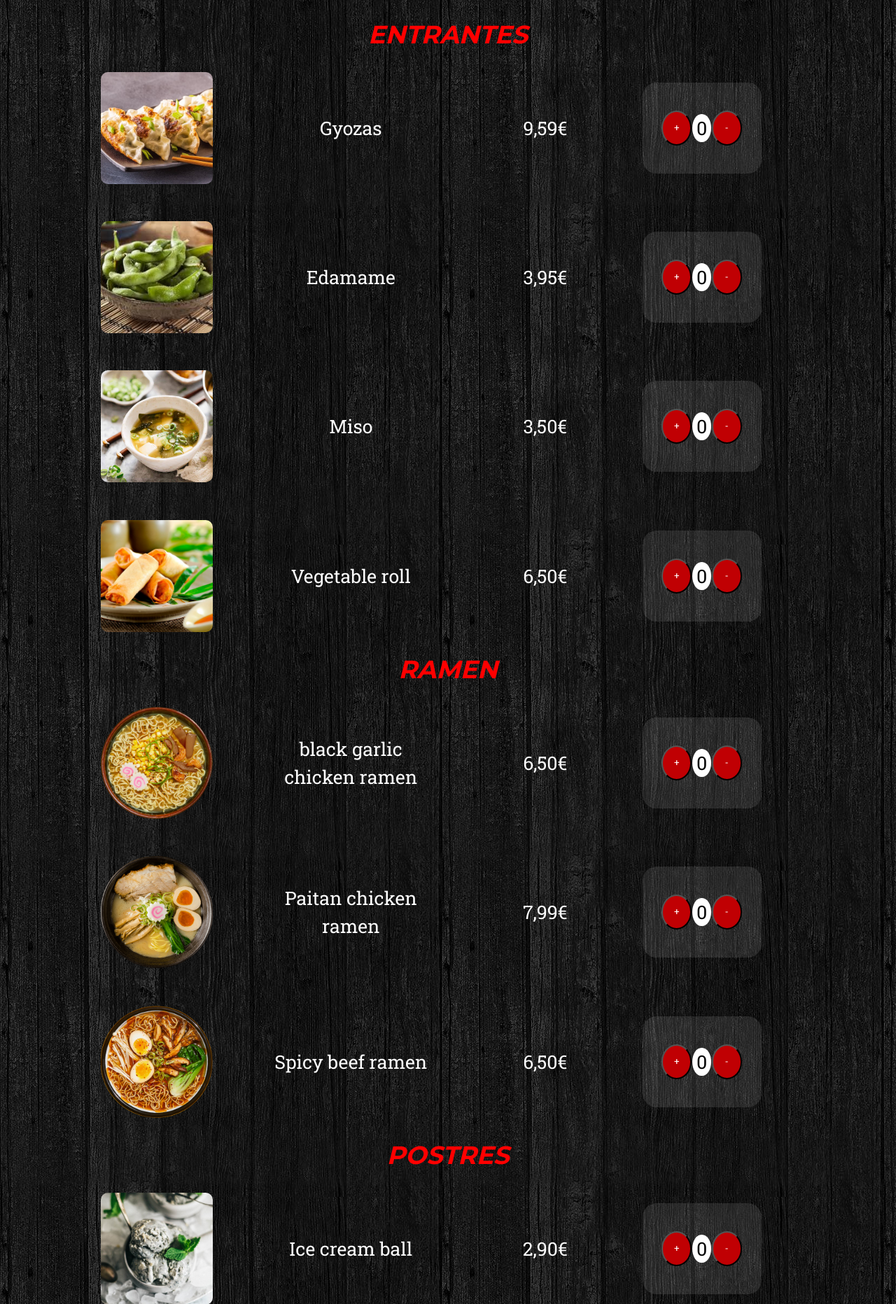
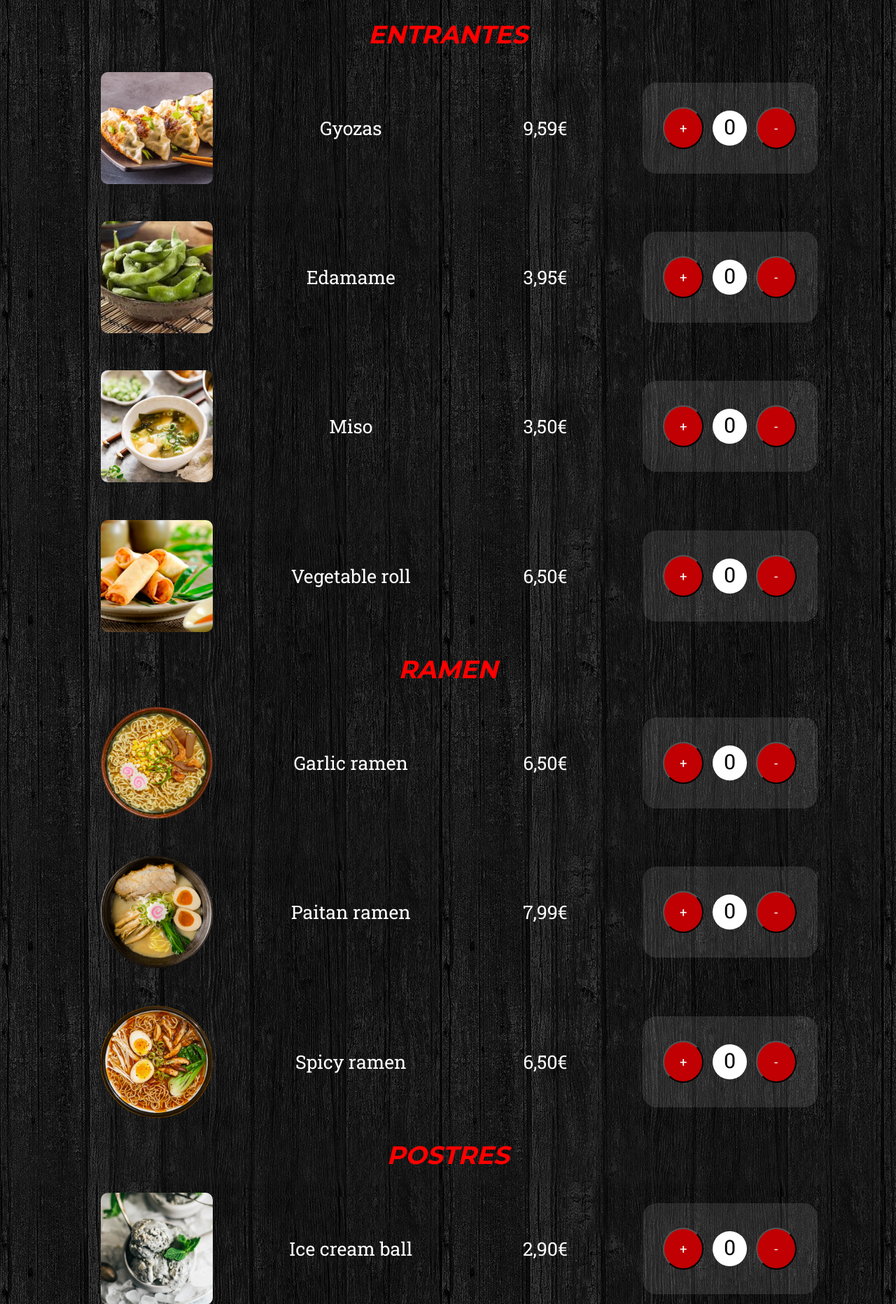
Before and after one commit to RaulGit123/ProyectoDW2, a PHP site: page /prueba/web/pedidos.html in a window 1280 px wide. Shown: the part 154-2017 px from the top of the page at 70% size. Run offline with PHP 8.4, Linux system fonts and the light colour scheme; some libraries are stand-ins or nearby versions.

Commit message:
Cambios en el css para tablet y Pc + los nombres de los ramen

```diff
--- a/web/pedidos.html
+++ b/web/pedidos.html
@@ -91,7 +91,7 @@
                     <div class="dishes ramen grid">
                         <div class="item item-1"><img class="img" src="img/platos/black-garlic-chicken-ramen.png"
                                 alt="logo" /></div>
-                        <div class="item item-2">black garlic chicken ramen</div>
+                        <div class="item item-2">Garlic ramen</div>
                         <div class="item item-3">6,50€</div>
                         <div class="item item-4" id="5">
                             <button class="btoMa" name="button">+</button>
@@ -102,7 +102,7 @@
                     <div class="dishes ramen grid">
                         <div class="item item-1"><img class="img" src="img/platos/paitan-chicken-ramen.png"
                                 alt="logo" /></div>
-                        <div class="item item-2">Paitan chicken ramen</div>
+                        <div class="item item-2">Paitan ramen</div>
                         <div class="item item-3">7,99€</div>
                         <div class="item item-4" id="6">
                             <button class="btoMa" name="button">+</button>
@@ -113,7 +113,7 @@
                     <div class="dishes ramen grid">
                         <div class="item item-1"><img class="img" src="img/platos/spicy-beef-ramen.png" alt="logo" />
                         </div>
-                        <div class="item item-2">Spicy beef ramen</div>
+                        <div class="item item-2">Spicy ramen</div>
                         <div class="item item-3">6,50€</div>
                         <div class="item item-4" id="7">
                             <button class="btoMa" name="button">+</button>
--- a/web/styles/orders.css
+++ b/web/styles/orders.css
@@ -7,11 +7,11 @@
 .item {
   color: white;
   padding: 1em;
-  font-size: 10pt;
+  font-size: 0.85em;
 }
 
 .img {
-  width: 5rem;
+  width: 4.2rem;
   height: 5rem;
   -o-object-fit: cover;
      object-fit: cover;
@@ -28,7 +28,7 @@
   flex-direction: column;
   align-items: center;
   justify-content: center;
-  width: 80px;
+  width: 65px;
   height: 100px;
   border-radius: 20px;
   background-color: rgba(255, 255, 255, 0.1);
@@ -38,14 +38,15 @@
   background-color: white;
   color: black;
   border-radius: 20px;
-  width: 80px;
+  width: 70px;
+  text-align: center;
 }
 
 .btoMa {
   color: white;
   font-size: 10pt;
   margin: 3px;
-  width: 80px;
+  width: 70px;
   height: 30px;
   border-radius: 20px 20px 0 0;
   background-color: rgb(192, 0, 3);
@@ -55,7 +56,7 @@
   color: white;
   font-size: 10pt;
   margin: 3px;
-  width: 80px;
+  width: 70px;
   height: 30px;
   border-radius: 0 0 20px 20px;
   background-color: rgb(192, 0, 3);
@@ -183,6 +184,38 @@ header .btn {
 
 @media (min-width: 768px) {
   .img {
+    width: 7rem;
+    height: 7rem;
+    -o-object-fit: cover;
+       object-fit: cover;
+    border-radius: 10px;
+  }
+  .item {
+    color: white;
+    padding: 1em;
+    font-size: 15pt;
+  }
+  .item-4 {
+    width: 130px;
+    height: 110px;
+    display: flex;
+  }
+  .cantidad {
+    width: 120px;
+  }
+  .btoMa {
+    font-size: 14pt;
+    width: 120px;
+    height: 40px;
+  }
+  .btoMe {
+    font-size: 14pt;
+    width: 120px;
+    height: 40px;
+  }
+}
+@media (min-width: 1024px) {
+  .img {
     width: 10rem;
     height: 10rem;
     -o-object-fit: cover;
@@ -195,7 +228,7 @@ header .btn {
     font-size: 20pt;
   }
   .item-4 {
-    width: 170px;
+    width: 250px;
     height: 130px;
     display: flex;
     flex-direction: row;
@@ -204,17 +237,19 @@ header .btn {
     background-color: white;
     color: black;
     border-radius: 50%;
+    margin: 10px;
+    width: 50px;
+    height: 50px;
+    font-size: 30px;
   }
   .btoMa {
-    margin: 1px;
-    width: 100px;
-    height: 50px;
+    width: 60px;
+    height: 60px;
     border-radius: 50%;
   }
   .btoMe {
-    margin: 1px;
-    width: 100px;
-    height: 50px;
+    width: 60px;
+    height: 60px;
     border-radius: 50%;
   }
 }/*# sourceMappingURL=orders.css.map */
--- a/web/styles/orders.scss
+++ b/web/styles/orders.scss
@@ -17,10 +17,10 @@
   .item {
     color: white;
     padding: 1em;
-    font-size: 10pt;
+    font-size: 0.85em;
   }
   .img{
-    width: 5rem;
+    width: 4.2rem;
     height: 5rem;
     object-fit:cover;
     border-radius: 10px;
@@ -34,7 +34,7 @@
      flex-direction:column;
     align-items: center;
    justify-content: center;
-    width:80px;
+    width:65px;
     height:100px;
     border-radius: 20px;
     background-color: rgba(255, 255, 255, 0.1);
@@ -66,14 +66,15 @@
          background-color: white;
         color:black;
         border-radius: 20px;
-        width:80px;
+        width:70px;
+        text-align: center;
      }
 
  .btoMa{
     color:white;
     font-size: 10pt;
       margin:3px;
-      width:80px;
+      width:70px;
       height:30px;
       border-radius: 20px 20px 0 0;
      background-color: rgba(192, 0, 3,100);
@@ -82,7 +83,7 @@
     color:white;
     font-size: 10pt;
     margin:3px;
-    width:80px;
+    width:70px;
     height:30px;
     border-radius: 0 0 20px 20px;
    background-color: rgba(192, 0, 3,100);
@@ -201,6 +202,39 @@ header {
     }
 }
 @media (min-width: 768px) {
+    .img{
+        width: 7rem;
+        height: 7rem;
+        object-fit:cover;
+        border-radius: 10px;
+    }
+    .item {
+        color: white;
+        padding: 1em;
+        font-size: 15pt;
+      }
+      .item-4{
+        width:130px;
+        height:110px;
+        display: flex;
+
+    }
+    .cantidad{
+       width:120px;
+    }
+
+.btoMa{
+   font-size: 14pt;
+     width:120px;
+     height:40px;
+}
+.btoMe{
+   font-size: 14pt;
+   width:120px;
+   height:40px;
+}
+}
+@media (min-width: 1024px) {
     //Para PC
     .img{
         width: 10rem;
@@ -215,30 +249,32 @@ header {
   }
   //Caja
   .item-4{
-    width:170px;
+    width:250px;
     height:130px;
     display: flex;
     flex-direction: row;
+
 }
 //Cantidad
 .cantidad{
     background-color: white;
    color:black;
    border-radius: 50%;
-//    width:200px;
+   margin:10px;
+   width: 50px;
+   height: 50px;
+   font-size: 30px;
 }
 //Boton +
 .btoMa{
-    margin:1px;
-      width:100px;
-     height:50px;
+    width: 60px;
+    height: 60px;
     border-radius: 50%;
 }
 //Boton -
 .btoMe{
-    margin:1px;
-      width:100px;
-     height:50px;
+    width: 60px;
+    height: 60px;
     border-radius: 50%;
 
 }
```
Also changed, not shown: 1 other file.
